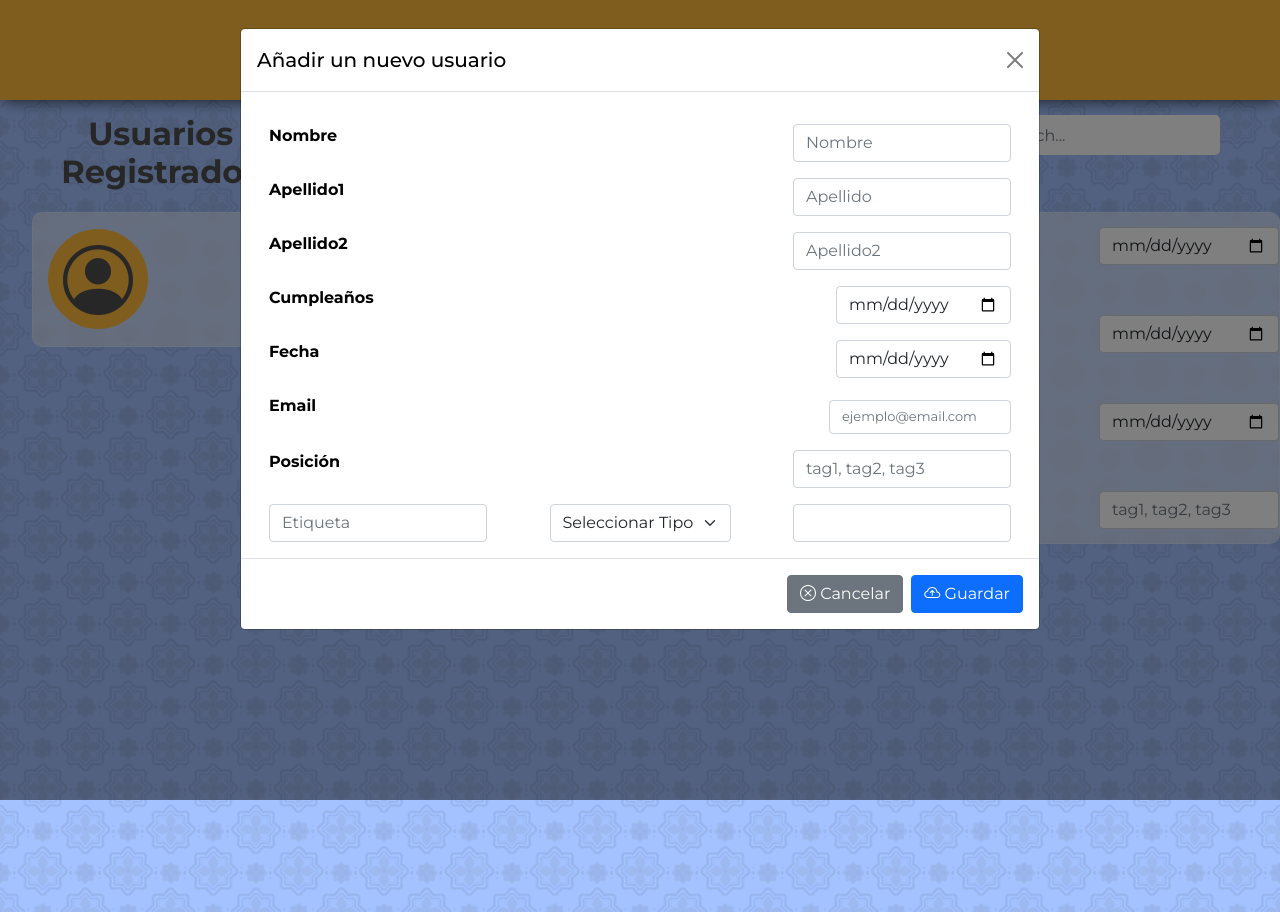
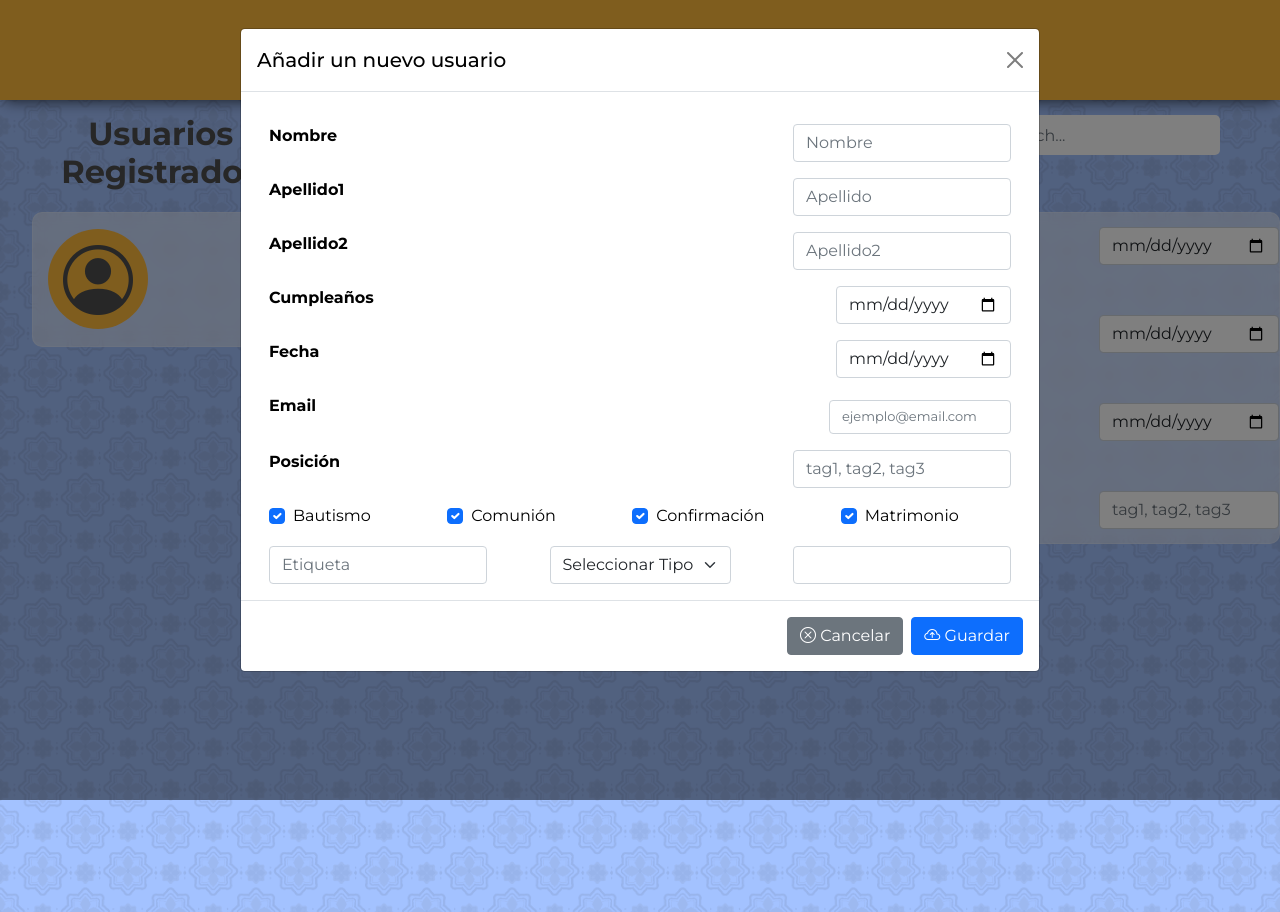
Before and after one commit to Eduardnol/Database-Front, a Vue app: page / in a window 1280 px wide. Both pictures are taken after a click on the button "Añadir Usuario". Built offline with nearby package versions, Linux system fonts and the light colour scheme.

Commit message:
Basic Sacraments

```diff
--- a/src/components/add_user/AddUserFields.vue
+++ b/src/components/add_user/AddUserFields.vue
@@ -83,6 +83,10 @@
           />
         </div>
       </div>
+      <div class="row mt-3">
+        <AddUserFieldsSacraments />
+      </div>
+
       <div
         class="row mt-3"
         v-for="customField in person.extras"
@@ -95,10 +99,12 @@
 </template>
 <script>
 import AddUserFieldsCustom from "./AddUserFieldsCustom.vue";
+import AddUserFieldsSacraments from "./AddUserFieldsSacraments.vue";
 export default {
   name: "AddUserFields",
   components: {
     AddUserFieldsCustom,
+    AddUserFieldsSacraments,
   },
   computed: {
     person: {
--- /dev/null
+++ b/src/components/add_user/AddUserFieldsSacraments.vue
@@ -0,0 +1,61 @@
+<template>
+  <div class="col-auto me-auto">
+    <div class="form-check">
+      <input
+        class="form-check-input"
+        type="checkbox"
+        value="1"
+        id="flexCheckDefault"
+        checked
+      />
+      <label class="form-check-label" for="flexCheckDefault"> Bautismo </label>
+    </div>
+  </div>
+  <div class="col-auto me-auto">
+    <div class="form-check">
+      <input
+        class="form-check-input"
+        type="checkbox"
+        value="2"
+        id="flexCheckDefault"
+        checked
+      />
+      <label class="form-check-label" for="flexCheckDefault"> Comunión </label>
+    </div>
+  </div>
+  <div class="col-auto me-auto">
+    <div class="form-check">
+      <input
+        class="form-check-input"
+        type="checkbox"
+        value="3"
+        id="flexCheckDefault"
+        checked
+      />
+      <label class="form-check-label" for="flexCheckDefault">
+        Confirmación
+      </label>
+    </div>
+  </div>
+  <div class="col-auto me-auto">
+    <div class="form-check">
+      <input
+        class="form-check-input"
+        type="checkbox"
+        value="4"
+        id="flexCheckDefault"
+        checked
+      />
+      <label class="form-check-label" for="flexCheckDefault">
+        Matrimonio
+      </label>
+    </div>
+  </div>
+</template>
+<script>
+export default {
+  name: "AddUserFieldsSacraments",
+  setup() {},
+};
+</script>
+<style scoped></style>
```
